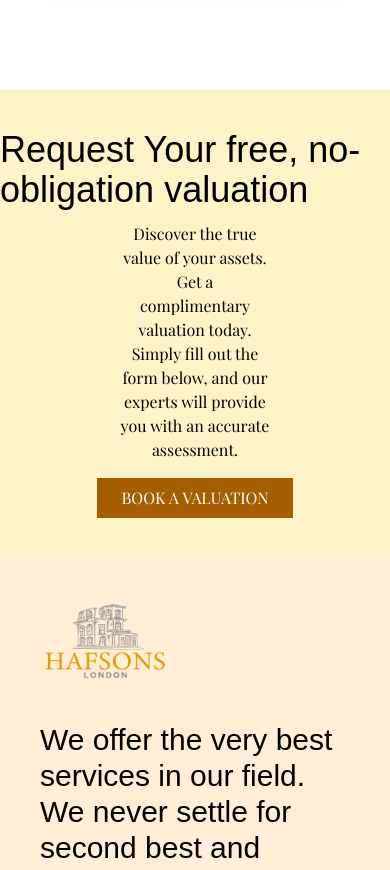
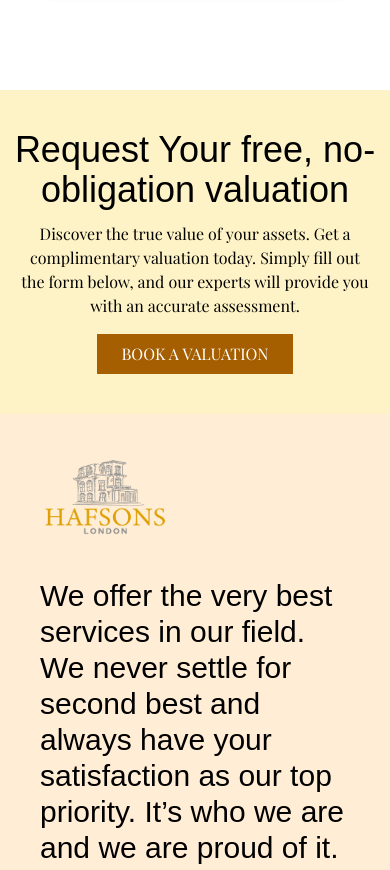
Before and after one commit to mussadiqkhan6886/hafsons, a Next.js app: page / in a window 390 px wide. Shown: the part 3920-4790 px from the top of the page. Built offline with nearby package versions, Linux system fonts and the light colour scheme; a web font is replaced by a local one.

Commit message:
valu resp

```diff
--- a/components/Valuation.tsx
+++ b/components/Valuation.tsx
@@ -4,8 +4,8 @@ import { instrumentSerif } from '@/fonts/font'
 const Valuation = () => {
   return (
     <section className='bg-amber-100 py-10 relative flex items-center  flex-col justify-center'>
-      <h4 className={`font-thin text-4xl mb-3 ${instrumentSerif.className}`}>Request Your free, no-obligation valuation</h4>
-      <p className='text-center font-light mb-4 px-30'>Discover the true value of your assets. Get a complimentary valuation today. Simply fill out the form below, and our experts will provide you with an accurate assessment.</p>
+      <h4 className={`font-thin text-4xl mb-3 text-center ${instrumentSerif.className}`}>Request Your free, no-obligation valuation</h4>
+      <p className='text-center font-light mb-4 px-5 md:px-30'>Discover the true value of your assets. Get a complimentary valuation today. Simply fill out the form below, and our experts will provide you with an accurate assessment.</p>
       <button className='px-6 py-2 text-white bg-yellow-700'>BOOK A VALUATION</button>
     </section>
   )
```
